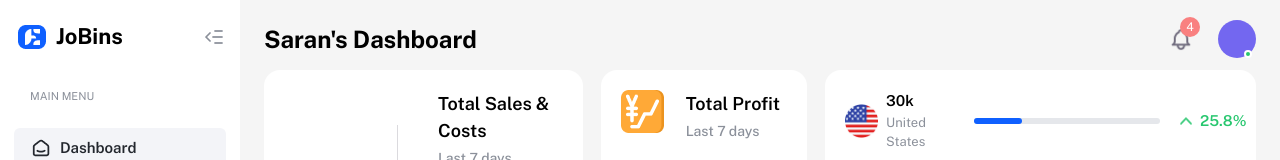
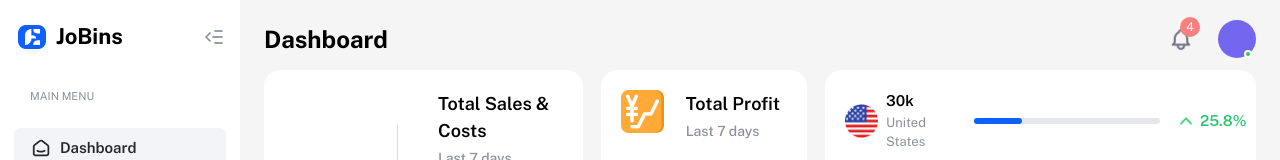
Before and after one commit to ZIR3A/jobins-frontend-challenge, a React (Vite) app: page / in a window 1280 px wide. Shown: the top 160 px of the page. Built offline with nearby package versions, Linux system fonts and the light colour scheme; no server answers.

Commit message:
updated meta name and icon

```diff
--- a/index.html
+++ b/index.html
@@ -2,9 +2,9 @@
 <html lang="en">
   <head>
     <meta charset="UTF-8" />
-    <link rel="icon" type="image/svg+xml" href="/vite.svg" />
+    <link rel="icon" type="image/png" href="/logo.png" />
     <meta name="viewport" content="width=device-width, initial-scale=1.0" />
-    <title>Saran CRM</title>
+    <title>JoBins</title>
   </head>
   <body>
     <div id="root"></div>
--- a/src/pages/dashboardModule/modules/Dashboard.jsx
+++ b/src/pages/dashboardModule/modules/Dashboard.jsx
@@ -5,7 +5,7 @@ import { ProviderDashboard } from "../dashboardStore/DashboardStore";
 const Dashboard = () => {
   return (
     <ProviderDashboard>
-      <ContentWrapper title="Saran's Dashboard">
+      <ContentWrapper title="Dashboard">
         <CardsWrapper />
         <SalesWrappers />
         <TableFilters />
```
Also changed, not shown: public/logo.png (added).
